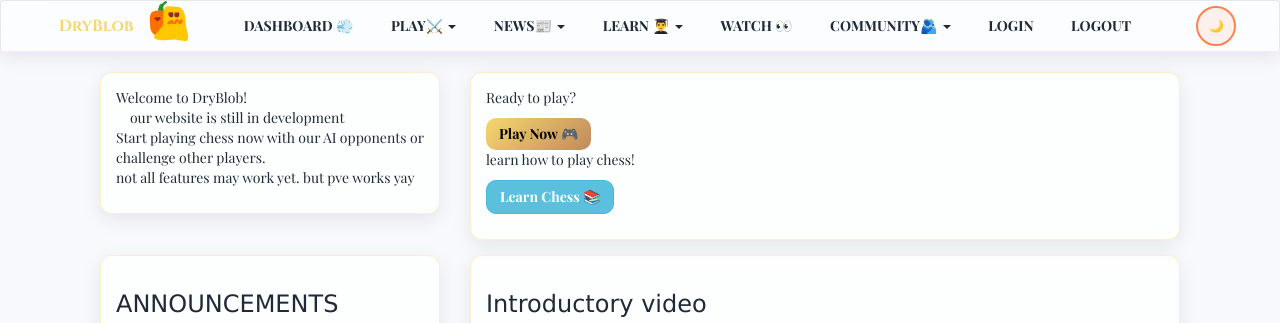
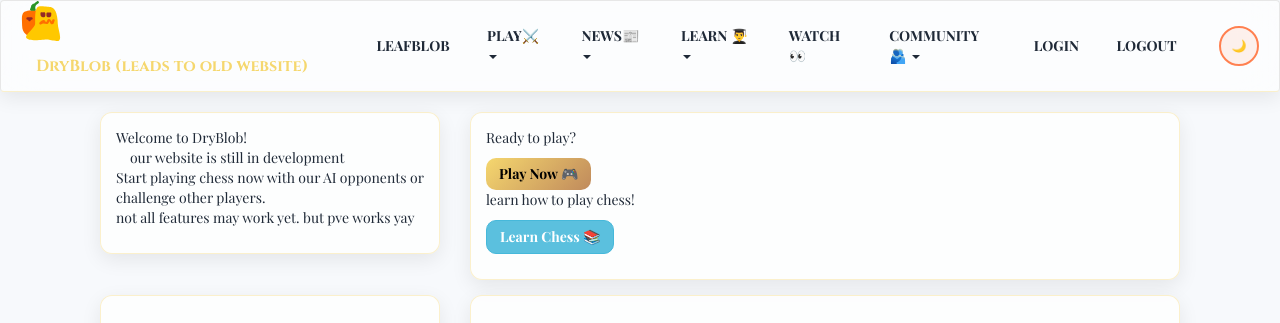
Before and after one commit to GreatCoder1000/drychess, a Jekyll site: the page built from index.html, in a window 1280 px wide, cut to the strip 0-323 px from the top of the page. Built offline with Jekyll 4.4.1, drawn with Linux system fonts in a browser that asks for light colours; comment, search, counter and statistics services are not loaded.

Commit message:
Update default.html

```diff
--- a/_layouts/default.html
+++ b/_layouts/default.html
@@ -6,7 +6,7 @@
 <head>
     <meta charset="utf-8">
 
-    <title>DryBlob - {{ page.title }}</title>
+    <title>LeafBlob - {{ page.title }}</title>
 
     <!--Styles-->
     <link rel="stylesheet" href="https://cdn.jsdelivr.net/npm/bootstrap@3.3.7/dist/css/bootstrap.min.css"
@@ -75,14 +75,14 @@
         <div class="navbar-header">
             <img src="dryblobchess.svg" alt="Dry & Blob" title="Dry & Blob" height="40" width="40">
             <a href="https://dryblob.github.io" class="navbar-brand">
-                DryBlob
+                DryBlob (leads to old website)
             </a>
         </div>
 
         <ul class="nav navbar-nav">
 
             <!-- DASHBOARD (no dropdown) -->
-            <li><a class="nav-link" href="{{ '/index.html' | relative_url }}">DASHBOARD 💨</a></li>
+            <li><a class="nav-link" href="{{ '/index.html' | relative_url }}">LEAFBLOB</a></li>
 
             <!-- PLAY (with dropdown) -->
             <li class="dropdown">
```
